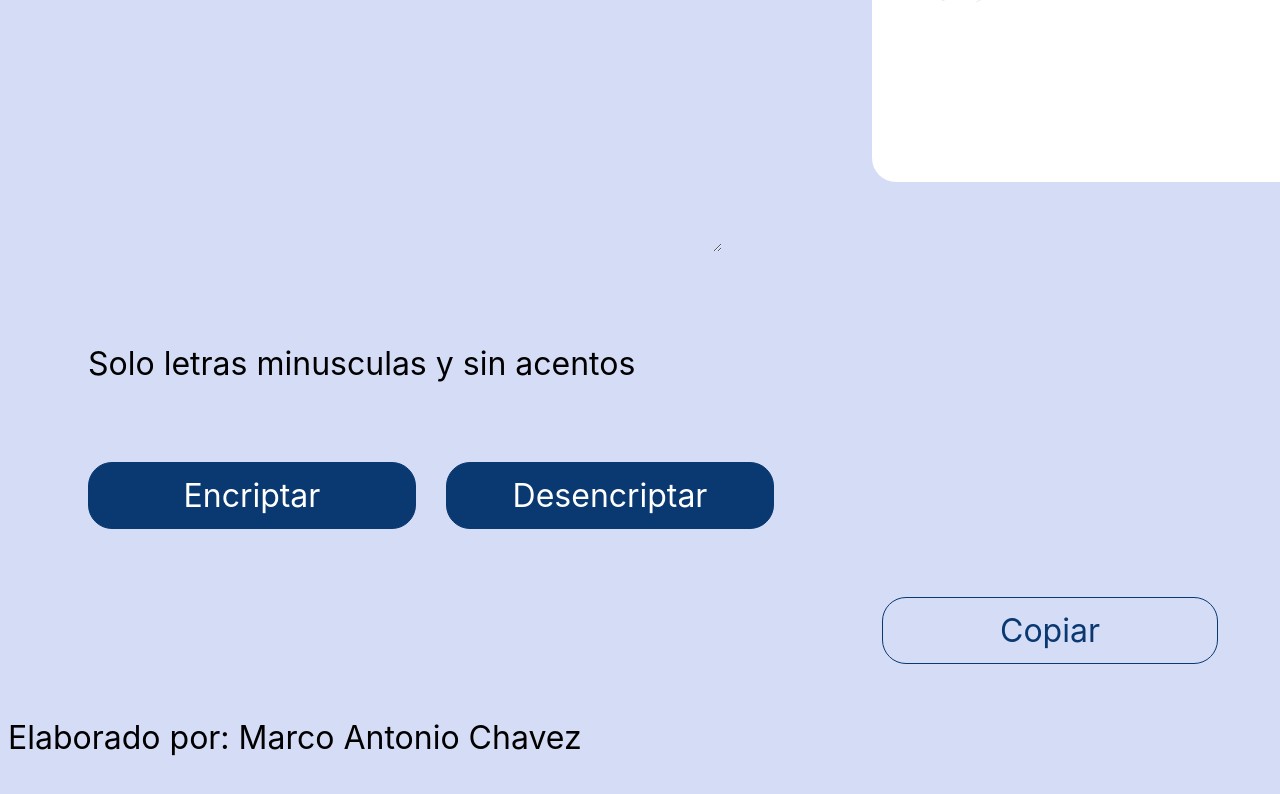
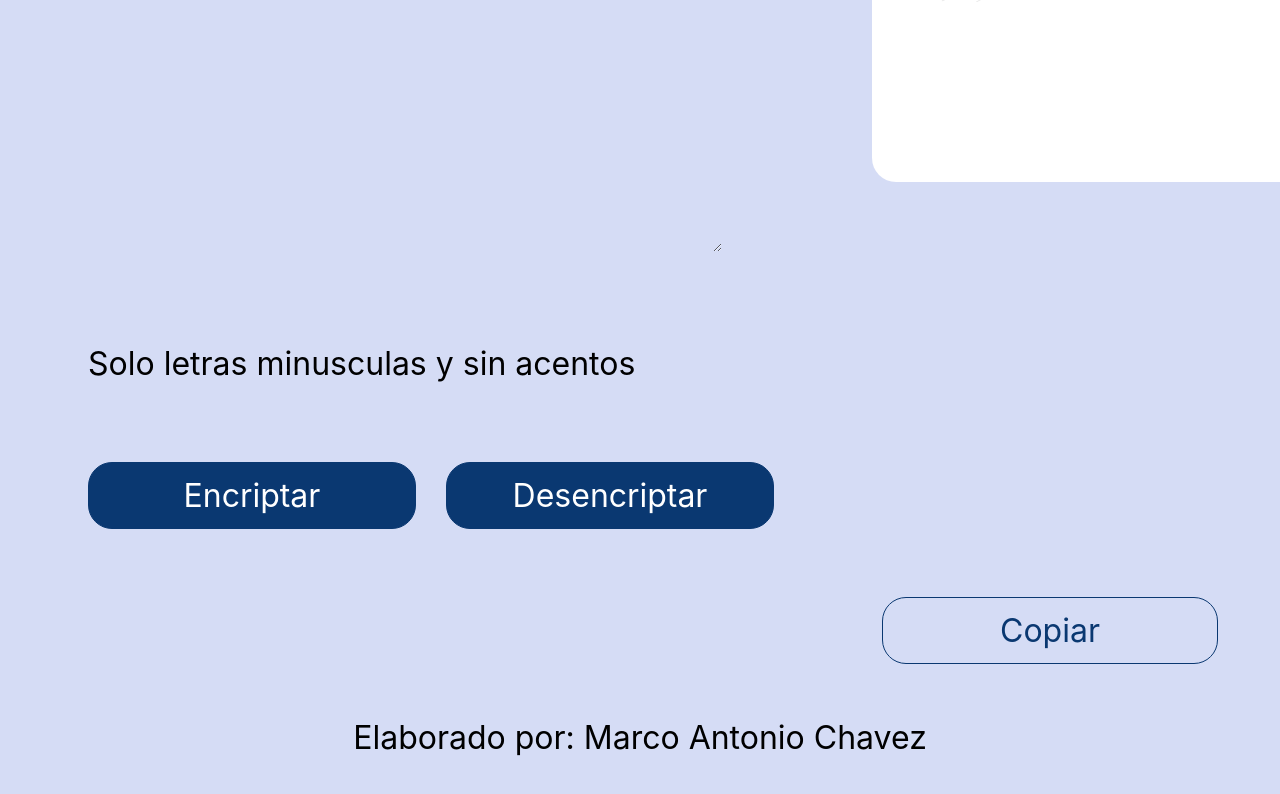
Before and after one commit to MarcoChavez08/Challenge-encriptador, a plain HTML site: page index.html in a window 1280 px wide. Shown: the part 378-1172 px from the top of the page. Drawn offline with Linux system fonts and the light colour scheme.

Commit message:
footer y css

```diff
--- a/index.html
+++ b/index.html
@@ -38,6 +38,8 @@
 </body>
 
 <footer>
+    <divn class="area-footer">
     <p class="diseno-footer">Elaborado por: Marco Antonio Chavez</p>
+    </div>
 </footer>
 </html>
--- a/style.css
+++ b/style.css
@@ -80,3 +80,8 @@ main{
     position: relative;
     width:336px;
 }
+
+.diseno-footer{
+
+    text-align: center;
+}
```
